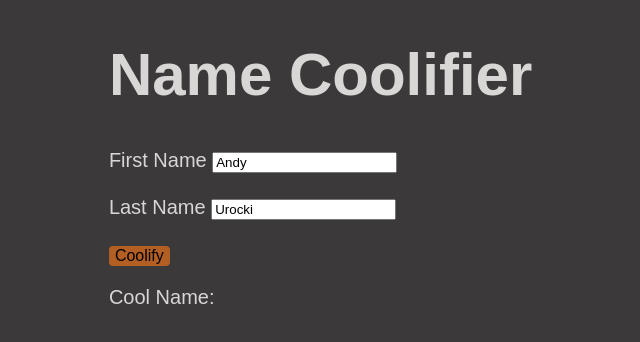
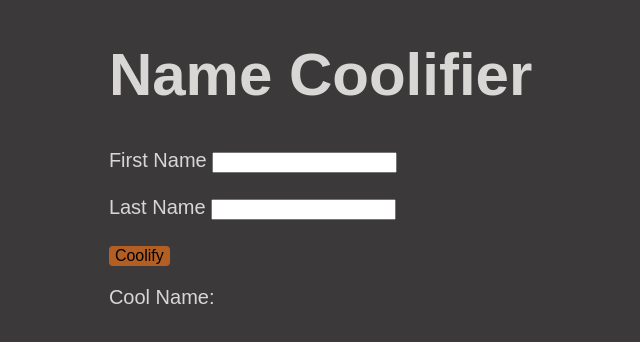
Before and after one commit to b-price/name-coolifier, a plain HTML site: page index.html in a window 1280 px wide. Shown: the full height of the page, 114-754 px from the left. Drawn offline with Linux system fonts and the light colour scheme; a web font is replaced by a local one.

Commit message:
Removed default text

```diff
--- a/index.html
+++ b/index.html
@@ -11,9 +11,9 @@
             <h1 id="title">Name Coolifier</h1>
             <div class="input">
                 <label for="fname">First Name</label>
-                <input type="text" id="fname" value="Andy"><br><br>
+                <input type="text" id="fname"><br><br>
                 <label for="lname">Last Name</label>
-                <input type="text" id="lname" value="Urocki"><br><br>
+                <input type="text" id="lname"><br><br>
                 <input type="button" id="coolify" value="Coolify" onclick="coolify()">
             </div>
             <p id="coolname">Cool Name: </p>
```
